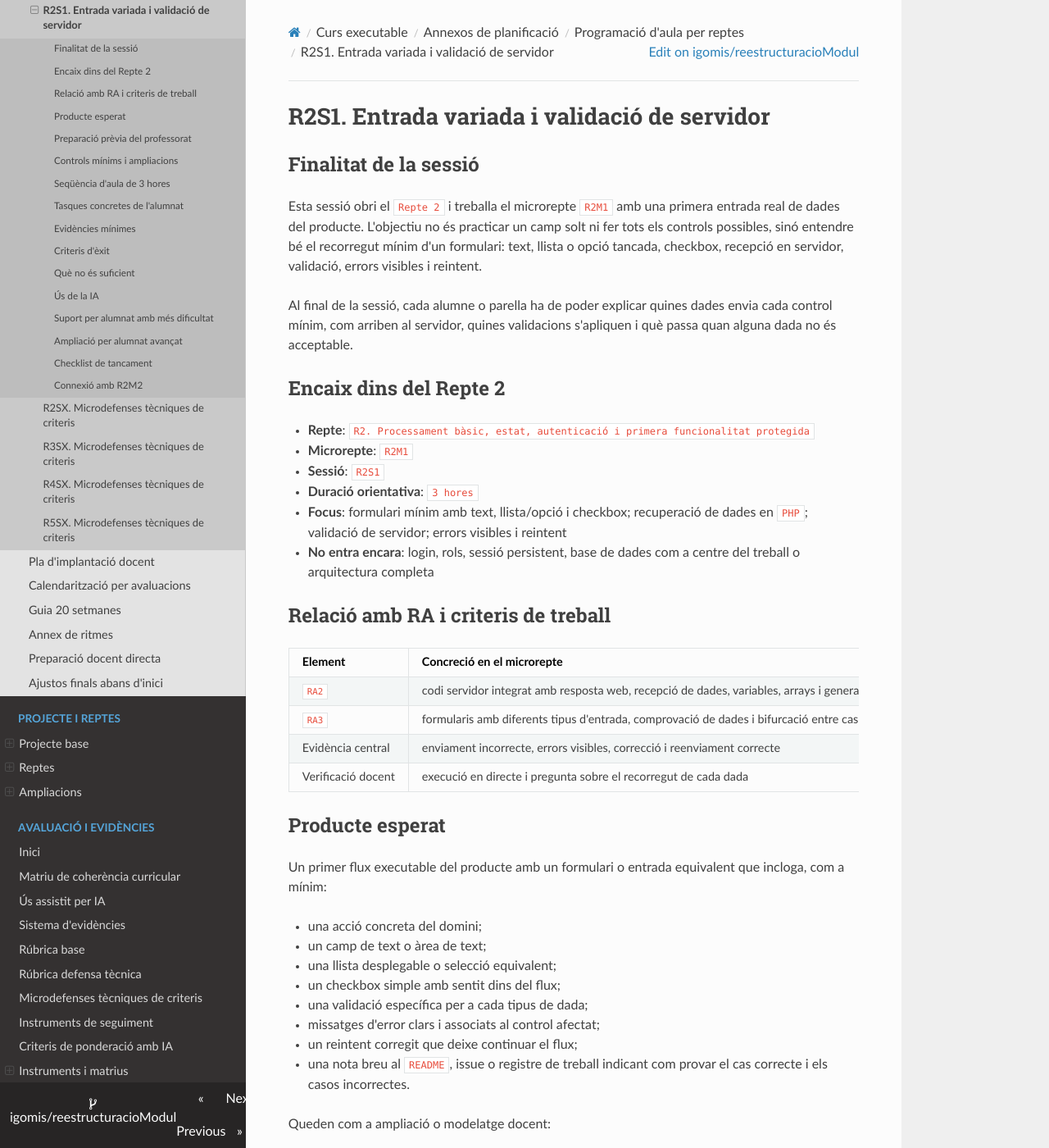
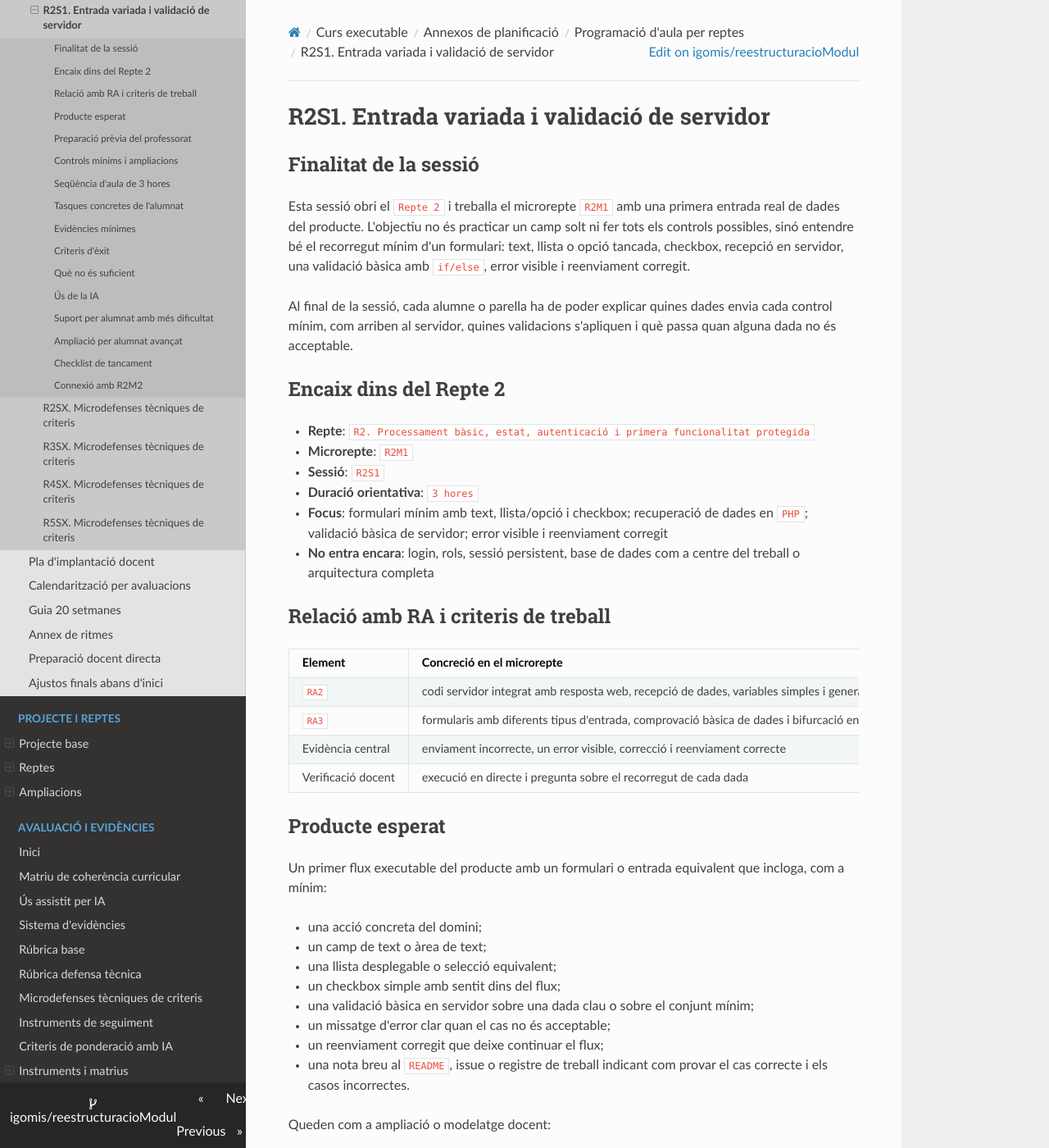
Before and after one commit to igomis/reestructuracioModul, an MkDocs documentation site: the page built from docs/01_programacio_modul/programacio_aula_r2s1_entrada_variada_validacio_servidor.md, in a window 1280 px wide and 1400 px high. Shown: the whole window at 82% size. Built offline with MkDocs 1.6.1, drawn with Linux system fonts in a browser that asks for light colours; nearby versions of some CDN libraries; some of the changed text lies outside the part shown.

Commit message:
Simplifica validacio inicial de R2M1

```diff
--- a/docs/01_programacio_modul/programacio_aula_r2s1_entrada_variada_validacio_servidor.md
+++ b/docs/01_programacio_modul/programacio_aula_r2s1_entrada_variada_validacio_servidor.md
@@ -2,7 +2,7 @@
 
 ## Finalitat de la sessió
 
-Esta sessió obri el `Repte 2` i treballa el microrepte `R2M1` amb una primera entrada real de dades del producte. L'objectiu no és practicar un camp solt ni fer tots els controls possibles, sinó entendre bé el recorregut mínim d'un formulari: text, llista o opció tancada, checkbox, recepció en servidor, validació, errors visibles i reintent.
+Esta sessió obri el `Repte 2` i treballa el microrepte `R2M1` amb una primera entrada real de dades del producte. L'objectiu no és practicar un camp solt ni fer tots els controls possibles, sinó entendre bé el recorregut mínim d'un formulari: text, llista o opció tancada, checkbox, recepció en servidor, una validació bàsica amb `if/else`, error visible i reenviament corregit.
 
 Al final de la sessió, cada alumne o parella ha de poder explicar quines dades envia cada control mínim, com arriben al servidor, quines validacions s'apliquen i què passa quan alguna dada no és acceptable.
 
@@ -12,16 +12,16 @@ Al final de la sessió, cada alumne o parella ha de poder explicar quines dades
 - **Microrepte**: `R2M1`
 - **Sessió**: `R2S1`
 - **Duració orientativa**: `3 hores`
-- **Focus**: formulari mínim amb text, llista/opció i checkbox; recuperació de dades en `PHP`; validació de servidor; errors visibles i reintent
+- **Focus**: formulari mínim amb text, llista/opció i checkbox; recuperació de dades en `PHP`; validació bàsica de servidor; error visible i reenviament corregit
 - **No entra encara**: login, rols, sessió persistent, base de dades com a centre del treball o arquitectura completa
 
 ## Relació amb RA i criteris de treball
 
 | Element | Concreció en el microrepte |
 |---|---|
-| `RA2` | codi servidor integrat amb resposta web, recepció de dades, variables, arrays i generació de resposta |
-| `RA3` | formularis amb diferents tipus d'entrada, comprovació de dades i bifurcació entre cas vàlid i cas amb error |
-| Evidència central | enviament incorrecte, errors visibles, correcció i reenviament correcte |
+| `RA2` | codi servidor integrat amb resposta web, recepció de dades, variables simples i generació de resposta |
+| `RA3` | formularis amb diferents tipus d'entrada, comprovació bàsica de dades i bifurcació entre cas vàlid i cas amb error |
+| Evidència central | enviament incorrecte, un error visible, correcció i reenviament correcte |
 | Verificació docent | execució en directe i pregunta sobre el recorregut de cada dada |
 
 ## Producte esperat
@@ -32,15 +32,16 @@ Un primer flux executable del producte amb un formulari o entrada equivalent que
 - un camp de text o àrea de text;
 - una llista desplegable o selecció equivalent;
 - un checkbox simple amb sentit dins del flux;
-- una validació específica per a cada tipus de dada;
-- missatges d'error clars i associats al control afectat;
-- un reintent corregit que deixe continuar el flux;
+- una validació bàsica en servidor sobre una dada clau o sobre el conjunt mínim;
+- un missatge d'error clar quan el cas no és acceptable;
+- un reenviament corregit que deixe continuar el flux;
 - una nota breu al `README`, issue o registre de treball indicant com provar el cas correcte i els casos incorrectes.
 
 Queden com a ampliació o modelatge docent:
 
 - checkbox múltiple amb catàleg de valors permesos;
-- conservació més còmoda dels valors introduïts en el reintent;
+- acumulació d'errors en arrays o llistes;
+- conservació còmoda dels valors introduïts en el formulari;
 - fitxer opcional si el cas d'ús ho justifica, amb `enctype`, `$_FILES`, error de pujada, mida i tipus permés.
 
 ## Preparació prèvia del professorat
@@ -48,8 +49,8 @@ Queden com a ampliació o modelatge docent:
 Abans de la sessió convé tindre preparat:
 
 - un exemple mínim de formulari amb `method="post"` i controls diversos;
-- una variant curta amb `enctype="multipart/form-data"` només per mostrar fitxers si el grup va ràpid;
-- un error controlat per a text buit, llista sense selecció o valor no permés i checkbox no marcat;
+- una variant curta amb `enctype="multipart/form-data"` només per mostrar fitxers si el grup va ràpid, sense exigir-ho al mínim;
+- un error controlat per a text buit o llista sense selecció;
 - una pauta curta per ajudar l'alumnat a triar una acció real del seu producte;
 - el criteri de tancament: no es passa a processament ni guardat si no hi ha validació visible en servidor.
 
@@ -67,8 +68,8 @@ Exemples d'accions assumibles:
 |---|---|---|
 | Text o textarea | arriba com a cadena i cal normalitzar-la | obligatori, longitud mínima o màxima |
 | Select o radio | arriba com a valor triat d'un conjunt | el valor ha d'estar dins de la llista permesa |
-| Checkbox simple | pot no aparéixer en la petició si no està marcat | comprovar presència quan siga obligatori |
-| Checkbox múltiple | ampliació: arriba com a array si el `name` està ben definit | almenys una opció i opcions dins del catàleg permés |
+| Checkbox simple | pot no aparéixer en la petició si no està marcat | mostrar què passa i, si és obligatori, comprovar presència |
+| Checkbox múltiple | ampliació posterior: arriba com a array si el `name` està ben definit | almenys una opció i opcions dins del catàleg permés |
 | Fitxer | ampliació/modelatge: arriba per `$_FILES` i pot fallar abans de validar contingut | error de pujada, mida, extensió o MIME permés |
 
 ## Seqüència d'aula de 3 hores
@@ -92,8 +93,8 @@ El professorat mostra un flux mínim:
 
 - formulari amb text, select i checkbox;
 - recepció amb `$_POST`;
-- diferència entre dada absent, cadena buida i array d'opcions;
-- validació contra una llista de valors permesos;
+- diferència entre dada absent i cadena buida;
+- una validació amb `if/else` i una variable d'error simple;
 - resposta d'error o resposta correcta.
 
 Si el grup està preparat o el docent vol deixar-ho vist com a ampliació, el modelatge inclou una pujada de fitxer:
@@ -115,25 +116,25 @@ Tasques:
 - comprovar que el botó envia realment una petició;
 - recuperar text, llista i checkbox en `PHP`;
 - mostrar temporalment les dades rebudes per verificar què arriba;
-- afegir validacions específiques per a cada control;
+- afegir una validació bàsica en servidor amb una variable d'error simple;
 - deixar checkbox múltiple o fitxer per a ampliació si el mínim encara no està tancat.
 
 Resultat del tram: hi ha dades variades recuperades i validacions inicials executant-se.
 
-### 1:30-2:05. Errors visibles i reintent
+### 1:30-2:05. Error visible i reenviament corregit
 
-L'alumnat força casos incorrectes i ajusta la resposta.
+L'alumnat força un cas incorrecte i ajusta la resposta. Si el grup va bé, pot afegir un segon cas, però no cal construir encara una col·lecció d'errors.
 
 Tasques:
 
 - provar text buit o massa curt;
-- provar valor manipulat o no permés en la llista;
-- provar checkbox obligatori sense marcar;
+- provar llista sense selecció o valor no permés si està preparat;
+- observar què passa amb el checkbox quan no està marcat;
 - provar checkbox múltiple o fitxer només si s'han implementat com a ampliació;
-- mostrar missatges d'error concrets;
-- conservar o reconstruir la informació necessària perquè el reintent siga possible.
+- mostrar un missatge d'error concret;
+- reenviar el formulari amb una dada corregida.
 
-Resultat del tram: el flux diferencia casos incorrectes i cas correcte, amb errors associats al control afectat.
+Resultat del tram: el flux diferencia almenys un cas incorrecte i un cas correcte, amb un error visible generat en servidor.
 
 ### 2:05-2:30. Revisió per parelles
 
@@ -142,10 +143,10 @@ Una altra persona prova el formulari.
 Pauta de revisió:
 
 - quins controls envia el formulari?
-- què arriba com a cadena, què arriba com a array i què pot no arribar?
-- quin error es veu si una dada és incorrecta?
+- què arriba com a cadena i què pot no arribar?
+- quin error es veu si la dada triada és incorrecta?
 - es pot corregir sense reiniciar el projecte?
-- on està la validació de cada tipus de dada?
+- on està la condició que genera l'error?
 
 Resultat del tram: cada equip rep una observació concreta i corregeix almenys una confusió o omissió.
 
@@ -157,7 +158,7 @@ Tasques:
 
 - actualitzar el `README`, issue o registre de treball;
 - escriure com provar el cas correcte;
-- escriure com provocar almenys tres errors diferents;
+- escriure com provocar almenys un error;
 - registrar una dificultat trobada i com s'ha resolt o què queda pendent.
 
 Resultat del tram: el flux és reproduïble per una altra persona.
@@ -168,22 +169,22 @@ El professorat fa una comprovació curta.
 
 Cada equip mostra:
 
-- enviament incorrecte amb errors visibles;
+- enviament incorrecte amb error visible;
 - reenviament corregit;
 - fragment de codi on es recupera text, llista i checkbox;
-- fragment de codi on es valida contra valors permesos;
+- fragment de codi on es genera l'error amb una condició simple;
 - fragment de codi de fitxer només si s'ha treballat com a ampliació.
 
-Pregunta de tancament: què passa exactament quan falta una dada, quan arriba una opció no permesa o quan el checkbox no s'ha marcat?
+Pregunta de tancament: què passa exactament quan falta la dada que has decidit validar?
 
 ## Tasques concretes de l'alumnat
 
 - Triar una acció real del seu producte.
 - Crear o adaptar un formulari amb controls diversos.
 - Recuperar dades de text, llista i checkbox en `PHP`.
-- Validar en servidor els controls mínims.
-- Mostrar errors útils i comprensibles.
-- Provar casos incorrectes i un cas correcte.
+- Validar en servidor almenys una dada clau amb una condició simple.
+- Mostrar un error útil i comprensible.
+- Provar un cas incorrecte i un cas correcte.
 - Documentar com repetir les proves.
 
 ## Evidències mínimes
@@ -192,11 +193,11 @@ Pregunta de tancament: què passa exactament quan falta una dada, quan arriba un
 |---|---|
 | Formulari o entrada | envia una petició real amb controls diversos |
 | Recuperació de dades | el codi mostra on es llig text, select/radio i checkbox |
-| Validació | text, llista/opció i checkbox tenen una regla en servidor |
+| Validació | una dada clau té una regla simple en servidor |
 | Error visible | el cas incorrecte queda bloquejat amb missatge concret |
-| Reintent | la persona pot corregir i enviar de nou |
+| Reenviament | la persona pot corregir i enviar de nou |
 | Ampliació | checkbox múltiple o fitxer només si el mínim ja està aconseguit |
-| Documentació | el repositori explica com provar cas correcte i errors |
+| Documentació | el repositori explica com provar el cas correcte i un error |
 
 ## Criteris d'èxit
 
@@ -205,8 +206,8 @@ El microrepte està aconseguit si:
 - el formulari no és decoratiu;
 - hi ha més d'un tipus de control treballat;
 - la validació no depén només del navegador;
-- els valors de llistes i opcions es comproven contra catàlegs permesos;
-- els checkbox no es tracten com si sempre arribaren;
+- hi ha almenys una condició de servidor que bloqueja un cas incorrecte;
+- l'alumnat veu que el checkbox pot no arribar si no està marcat;
 - el cas incorrecte no continua com si fora correcte;
 - l'error ajuda a corregir;
 - el cas correcte és reproduïble;
@@ -217,7 +218,8 @@ El microrepte està aconseguit si:
 - Tindre només `HTML` sense tractament en servidor.
 - Fer un formulari amb un únic camp de text.
 - Usar només `required` o validació de client.
-- Acceptar qualsevol valor d'un select o d'un checkbox manipulat.
+- Fer una validació tan complexa que l'alumnat no puga explicar-la.
+- Començar per arrays d'errors abans d'entendre una condició simple.
 - Afegir fitxers abans de tindre validats text, llista i checkbox.
 - Mostrar un missatge d'error sense condició real.
 - Fer login o registre d'usuaris sense haver validat abans dades del domini.
@@ -247,18 +249,19 @@ Reduir el flux a:
 
 - un text obligatori;
 - un select amb tres valors permesos;
-- un checkbox d'acceptació obligatori;
-- una sola regla clara per control;
+- un checkbox que es mostra i s'observa si està marcat o no;
+- una sola regla clara sobre el text o el select;
 - una pàgina de resposta;
-- una prova correcta i tres incorrectes.
+- una prova correcta i una incorrecta.
 
-Frase guia: "No afegis més pantalles fins que pugues ensenyar una dada incorrecta bloquejada per cada tipus de control."
+Frase guia: "No afegis més pantalles fins que pugues ensenyar una dada incorrecta bloquejada per una condició que entens."
 
 ## Ampliació per alumnat avançat
 
 Si el mínim ja està tancat, l'alumnat pot:
 
 - afegir checkbox múltiple amb catàleg permés;
+- acumular errors en un array i mostrar-los tots;
 - conservar els valors escrits i seleccionats perquè el reintent siga més còmode;
 - afegir validació de fitxer amb mida i MIME;
 - separar funcions simples de validació;
@@ -273,17 +276,16 @@ L'ampliació no ha d'obrir encara autenticació, rols ni arquitectura completa.
 - [ ] El formulari envia dades al servidor.
 - [ ] He usat almenys text, llista i checkbox.
 - [ ] Puc assenyalar on recupere cada dada en `PHP`.
-- [ ] Valide text, llista/opció i checkbox en servidor.
-- [ ] Comprove opcions contra valors permesos.
-- [ ] He provat almenys tres casos incorrectes.
-- [ ] Els errors indiquen què cal corregir.
-- [ ] He provat el reintent amb dades correctes.
+- [ ] Valide almenys una dada clau en servidor amb una condició simple.
+- [ ] He provat almenys un cas incorrecte.
+- [ ] L'error indica què cal corregir.
+- [ ] He provat el reenviament amb dades correctes.
 - [ ] Si hi ha fitxer, valide error, mida i tipus.
 - [ ] El `README`, issue o registre explica com repetir les proves.
 - [ ] Si he usat IA, he registrat què m'ha aportat i què he verificat.
 
 ## Connexió amb R2M2
 
-`R2M2` només té sentit si `R2M1` deixa dades correctes i validades. La pregunta de pas és:
+`R2M2` només té sentit si `R2M1` deixa almenys una dada correcta i validada de manera bàsica. La pregunta de pas és:
 
 Quines dades validades del teu formulari es poden processar, guardar de manera simple i tornar a mostrar en la pròxima sessió?
```
Also changed, not shown: other parts of docs/01_programacio_modul/programacio_aula_r2s1_entrada_variada_validacio_servidor.md (+1 -1 lines), docs/02_reptes/repte_02_sessions_i_autenticacio.md (+11 -9 lines).
